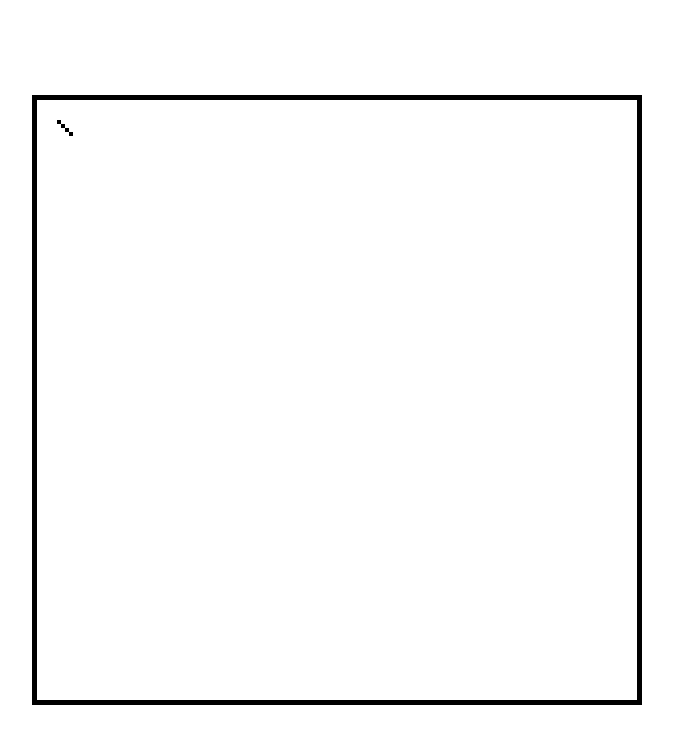
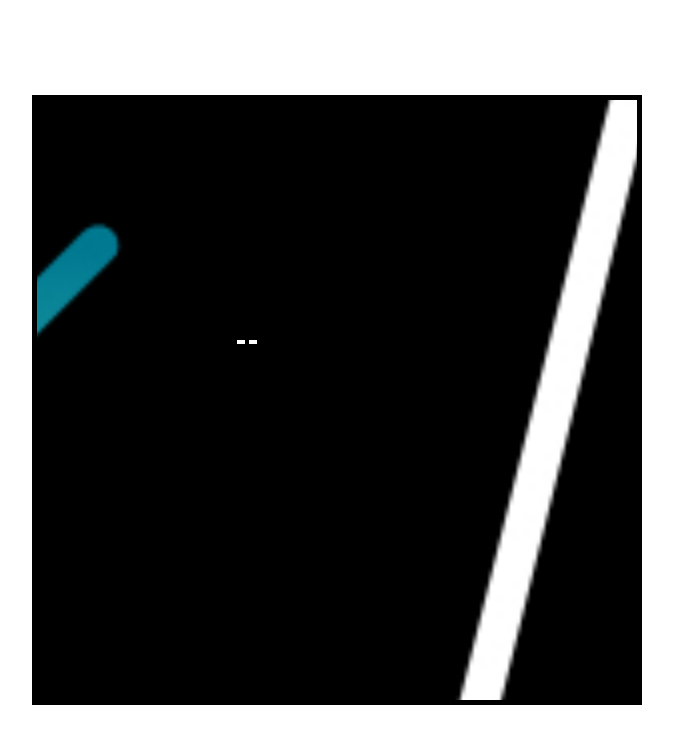
Before and after one commit to Sampad-Amirkabir/PainlessMath, a plain HTML site: page pixel-drawing/index.html in a window 1280 px wide. Shown: the whole page, without its empty margins (303-976 px from the left). Drawn offline with Linux system fonts and the light colour scheme.

Commit message:
added image function and async draw

```diff
--- a/pixel-drawing/draw.js
+++ b/pixel-drawing/draw.js
@@ -1,4 +1,15 @@
-setPixel(5, 5);
-setPixel(6, 6);
-setPixel(7, 7);
-setPixel(8, 8);
+async function draw() {
+	setPixel(5, 5);
+	setPixel(6, 6);
+	setPixel(7, 7);
+	setPixel(8, 8);
+
+	context.drawImage(await image("profile.jpg"), -200, -200);
+	setPixel(50, 60, colors.white);
+	setPixel(51, 60, colors.white);
+	setPixel(53, 60, colors.white);
+	setPixel(54, 60, colors.white);
+
+	let c = getPixel(52, 60);
+	setPixel(1, 1, rgb(c[0], c[1], c[2]));
+}
--- a/pixel-drawing/index.html
+++ b/pixel-drawing/index.html
@@ -35,7 +35,7 @@
 
 		<script src="values.js"></script>
 		<script src="properties.js"></script>
+		<script src="draw.js"></script>
 		<script src="index.js"></script>
-		<script src="draw.js"></script>
 	</body>
 </html>
--- a/pixel-drawing/index.js
+++ b/pixel-drawing/index.js
@@ -4,11 +4,13 @@ const canvas = document.getElementById("canvas");
 /** @type {CanvasRenderingContext2D} */
 const context = canvas.getContext("2d");
 
-/** @type {number} */
-const width = canvas.width / properties.scale;
+context.scale(properties.scale, properties.scale);
 
 /** @type {number} */
-const height = canvas.height / properties.scale;
+const width = canvas.width;
+
+/** @type {number} */
+const height = canvas.height;
 
 /**
  * clears the canvas
@@ -19,7 +21,7 @@ const height = canvas.height / properties.scale;
  * @param {number} height The height of the area to be cleared
  */
 function clear(x = 0, y = 0, width = canvas.width, height = canvas.height) {
-	context.clearRect(x * properties.scale, y * properties.scale, width * properties.scale, height * properties.scale);
+	context.clearRect(x, y, width, height);
 }
 
 /**
@@ -31,7 +33,7 @@ function clear(x = 0, y = 0, width = canvas.width, height = canvas.height) {
  */
 function setPixel(x, y, color = colors.black) {
 	context.fillStyle = color;
-	context.fillRect(x * properties.scale, y * properties.scale, properties.scale, properties.scale);
+	context.fillRect(x, y, 1, 1);
 }
 
 /**
@@ -42,5 +44,22 @@ function setPixel(x, y, color = colors.black) {
  * @return {[number, number, number, number]} The color value of the canvas at the specified pixel position
  */
 function getPixel(x, y) {
-	return context.getImageData(x * properties.scale, y * properties.scale, 1, 1).data;
+	return context.getImageData(x, y, 1, 1).data;
 }
+
+/**
+ * creates a new image from the specified url
+ *
+ * @param {string} url The url of the image
+ * @return {Promise<HTMLImageElement>} The image element
+ */
+async function image(url) {
+	return new Promise((resolve) => {
+		const img = new Image();
+		img.crossOrigin = "anonymous";
+		img.src = url;
+		img.onload = () => resolve(img);
+	});
+}
+
+draw();
```
Also changed, not shown: pixel-drawing/profile.jpg (added).
